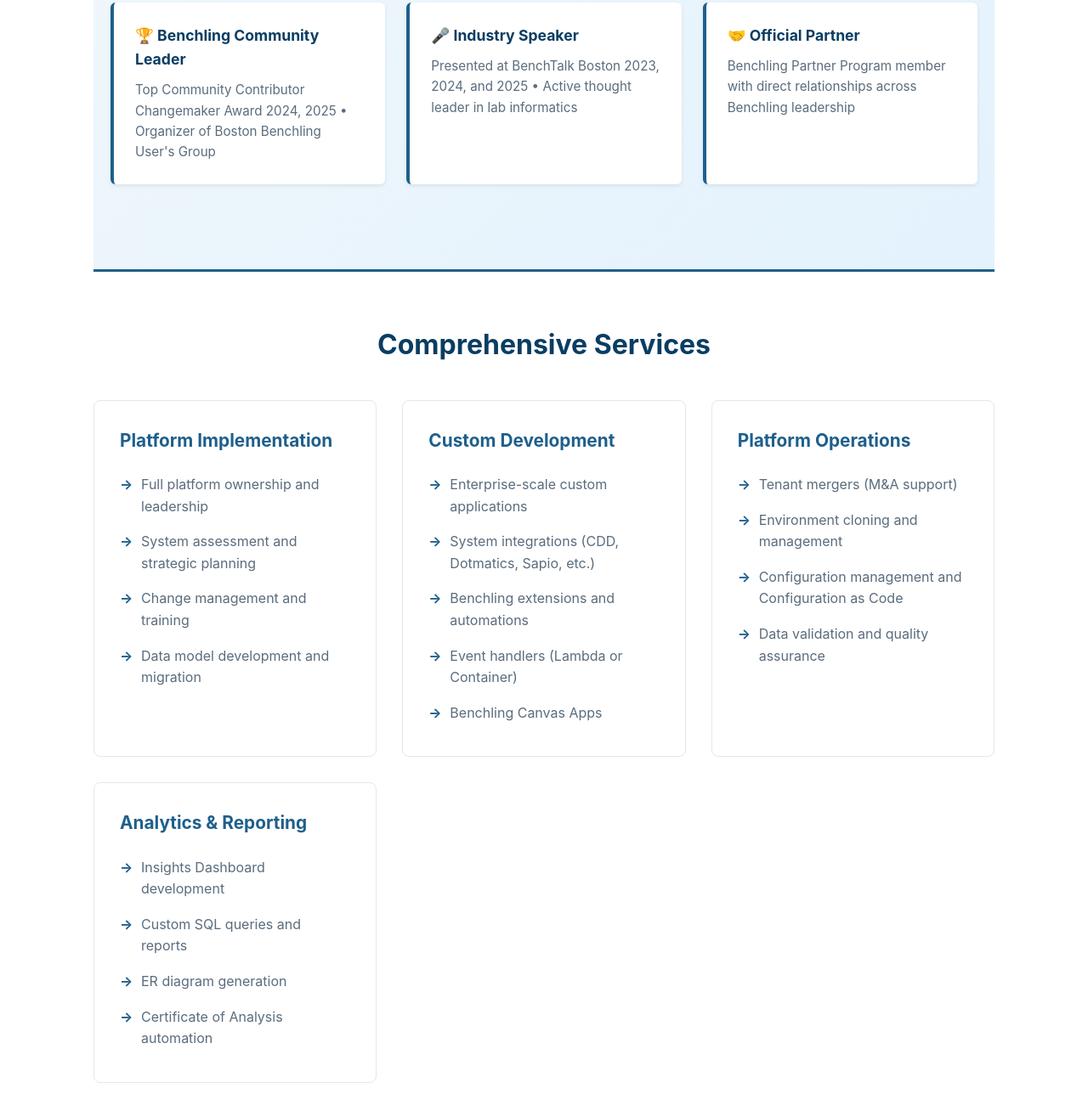
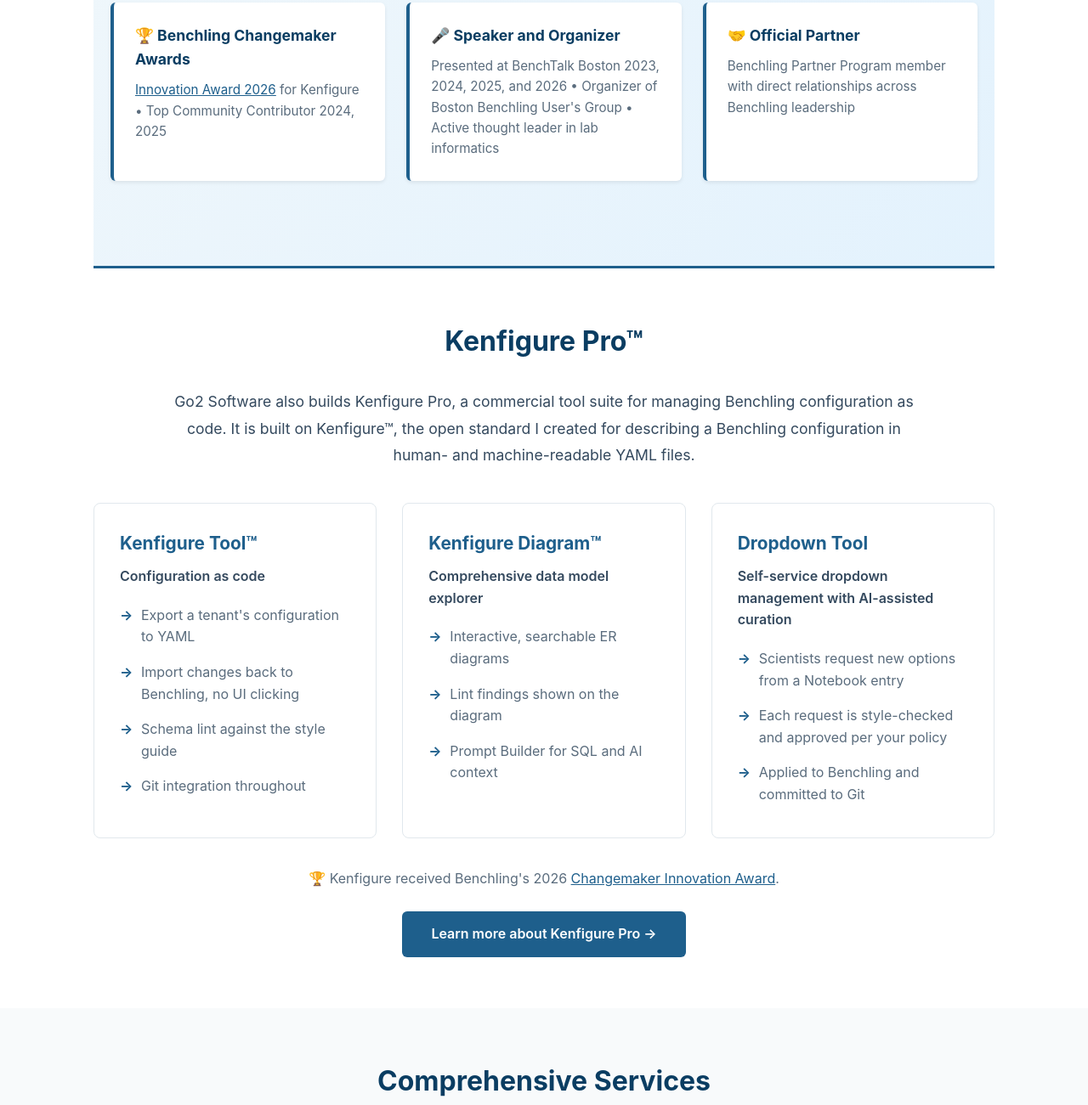
Before and after one commit to kennovation1/go2software.github.io, a plain HTML site: page index.html in a window 1280 px wide. Shown: the part 616-1917 px from the top of the page at 85% size. Drawn offline with Linux system fonts and the light colour scheme.

Commit message:
Add Kenfigure Pro section, AI Enablement services, 2026 Changemaker award
- Kenfigure Pro section after the credentials, with Tool, Diagram and
  Dropdown Tool cards and a link to kenfigure.com
- Credentials: 2026 Changemaker Innovation Award; user group moved to the
  speaker card; BenchTalk 2026
- AI Enablement services card
- Refreshed modalities list, meta description, copyright year

Co-Authored-By: Claude <noreply@anthropic.com>

```diff
--- a/index.html
+++ b/index.html
@@ -4,7 +4,7 @@
     <meta charset="UTF-8">
     <meta name="viewport" content="width=device-width, initial-scale=1.0">
     <title>Go2 Software - Benchling Expertise for Biotech</title>
-    <meta name="description" content="Full-spectrum Benchling consulting and digital transformation for biotech. Deep platform expertise, custom development, and strategic implementation.">
+    <meta name="description" content="Full-spectrum Benchling consulting and digital transformation for biotech. Deep platform expertise, custom development, and strategic implementation. Maker of Kenfigure Pro, configuration-as-code tools for Benchling.">
     <link rel="icon" type="image/png" sizes="32x32" href="images/favicon-32x32.png">
     <link rel="icon" type="image/png" sizes="16x16" href="images/favicon-16x16.png">
     <link rel="apple-touch-icon" sizes="180x180" href="images/apple-touch-icon.png">
@@ -98,6 +98,60 @@
         .credential-item p {
             color: #5a6c7d;
             font-size: 0.95rem;
+        }
+
+        .credential-item a {
+            color: #1e5f8c;
+        }
+
+        .product-section {
+            background: #ffffff;
+        }
+
+        .product-intro {
+            max-width: 900px;
+            margin: 0 auto;
+            text-align: center;
+            font-size: 1.1rem;
+            line-height: 1.8;
+            color: #34495e;
+        }
+
+        .card-tagline {
+            color: #34495e;
+            font-weight: 600;
+            margin: -5px 0 12px;
+        }
+
+        .product-award {
+            text-align: center;
+            margin-top: 35px;
+            color: #5a6c7d;
+        }
+
+        .product-award a {
+            color: #1e5f8c;
+        }
+
+        .product-cta {
+            text-align: center;
+            margin-top: 25px;
+        }
+
+        .product-link {
+            display: inline-block;
+            padding: 14px 34px;
+            background: #1e5f8c;
+            color: white;
+            text-decoration: none;
+            border-radius: 6px;
+            font-weight: 600;
+            transition: transform 0.2s, box-shadow 0.2s;
+        }
+
+        .product-link:hover {
+            transform: translateY(-2px);
+            box-shadow: 0 6px 20px rgba(0,0,0,0.2);
         }
 
         section {
@@ -307,12 +361,12 @@
 
             <div class="credentials">
                 <div class="credential-item">
-                    <h3>🏆 Benchling Community Leader</h3>
-                    <p>Top Community Contributor Changemaker Award 2024, 2025 • Organizer of Boston Benchling User's Group</p>
+                    <h3>🏆 Benchling Changemaker Awards</h3>
+                    <p><a href="https://www.benchling.com/blog/meet-the-2026-benchtalk-boston-changemakers" target="_blank" rel="noopener">Innovation Award 2026</a> for Kenfigure • Top Community Contributor 2024, 2025</p>
                 </div>
                 <div class="credential-item">
-                    <h3>🎤 Industry Speaker</h3>
-                    <p>Presented at BenchTalk Boston 2023, 2024, and 2025 • Active thought leader in lab informatics</p>
+                    <h3>🎤 Speaker and Organizer</h3>
+                    <p>Presented at BenchTalk Boston 2023, 2024, 2025, and 2026 • Organizer of Boston Benchling User's Group • Active thought leader in lab informatics</p>
                 </div>
                 <div class="credential-item">
                     <h3>🤝 Official Partner</h3>
@@ -321,6 +375,51 @@
             </div>
         </div>
     </div>
+
+    <section class="product-section">
+        <div class="container">
+            <h2>Kenfigure Pro™</h2>
+            <p class="product-intro">
+                Go2 Software also builds Kenfigure Pro, a commercial tool suite for managing Benchling configuration as code. It is built on Kenfigure™, the open standard I created for describing a Benchling configuration in human- and machine-readable YAML files.
+            </p>
+            <div class="services-grid">
+                <div class="service-card">
+                    <h3>Kenfigure Tool™</h3>
+                    <p class="card-tagline">Configuration as code</p>
+                    <ul>
+                        <li>Export a tenant's configuration to YAML</li>
+                        <li>Import changes back to Benchling, no UI clicking</li>
+                        <li>Schema lint against the style guide</li>
+                        <li>Git integration throughout</li>
+                    </ul>
+                </div>
+
+                <div class="service-card">
+                    <h3>Kenfigure Diagram™</h3>
+                    <p class="card-tagline">Comprehensive data model explorer</p>
+                    <ul>
+                        <li>Interactive, searchable ER diagrams</li>
+                        <li>Lint findings shown on the diagram</li>
+                        <li>Prompt Builder for SQL and AI context</li>
+                    </ul>
+                </div>
+
+                <div class="service-card">
+                    <h3>Dropdown Tool</h3>
+                    <p class="card-tagline">Self-service dropdown management with AI-assisted curation</p>
+                    <ul>
+                        <li>Scientists request new options from a Notebook entry</li>
+                        <li>Each request is style-checked and approved per your policy</li>
+                        <li>Applied to Benchling and committed to Git</li>
+                    </ul>
+                </div>
+            </div>
+            <p class="product-award">🏆 Kenfigure received Benchling's 2026 <a href="https://www.benchling.com/blog/meet-the-2026-benchtalk-boston-changemakers" target="_blank" rel="noopener">Changemaker Innovation Award</a>.</p>
+            <div class="product-cta">
+                <a href="https://kenfigure.com/kenfigure_pro.html" class="product-link" target="_blank" rel="noopener">Learn more about Kenfigure Pro →</a>
+            </div>
+        </div>
+    </section>
 
     <section>
         <div class="container">
@@ -333,6 +432,16 @@
                         <li>System assessment and strategic planning</li>
                         <li>Change management and training</li>
                         <li>Data model development and migration</li>
+                    </ul>
+                </div>
+
+                <div class="service-card">
+                    <h3>AI Enablement</h3>
+                    <ul>
+                        <li>Benchling AI skills development</li>
+                        <li>Data model design for FAIR, AI-ready data</li>
+                        <li>AI-driven solution building with configuration as code</li>
+                        <li>Benchling AI setup and chat guidelines</li>
                     </ul>
                 </div>
 
@@ -374,7 +483,7 @@
         <div class="container">
             <h2>Trusted by Innovation Leaders</h2>
             <div class="clients-list">
-                <p>Serving innovative biotechnology companies across therapeutic modalities including genetic medicines, RNA therapeutics, antibody engineering, early detection, and novel drug discovery platforms.</p>
+                <p>Serving innovative biotechnology companies across modalities including gene editing and other genetic medicines, RNA therapeutics, viral vector gene therapy, in vivo and ex vivo CAR-T and other cell therapies, multispecific antibodies, small molecules, and cell line development.</p>
             </div>
         </div>
     </section>
@@ -416,7 +525,7 @@
             <p>Go2 Software LLC • Ken Robbins, President</p>
             <p><a href="https://linkedin.com/in/kerobbins" target="_blank" rel="noopener">LinkedIn</a> • <a href="mailto:ken@go2.software">ken@go2.software</a> </p>
             <p style="margin-top: 15px; opacity: 0.8;">Former Executive Director of Engineering, Novartis Institutes for BioMedical Research</p>
-            <p style="margin-top: 20px; opacity: 0.7; font-size: 0.85rem;">© 2025 Go2 Software LLC. All rights reserved.</p>
+            <p style="margin-top: 20px; opacity: 0.7; font-size: 0.85rem;">© 2026 Go2 Software LLC. All rights reserved.</p>
         </div>
     </footer>
 </body>
```
